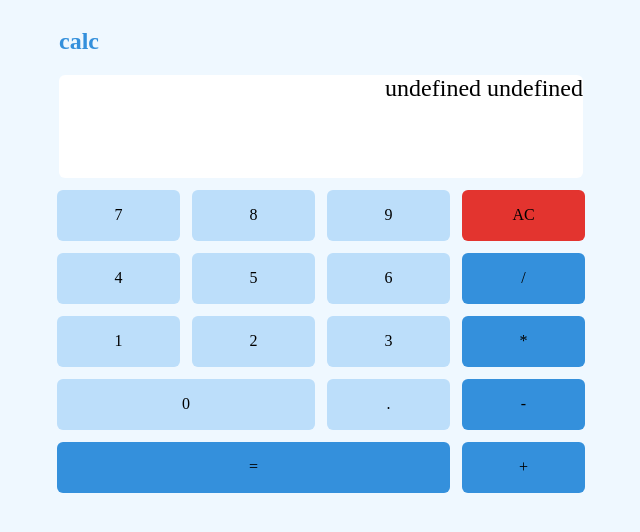
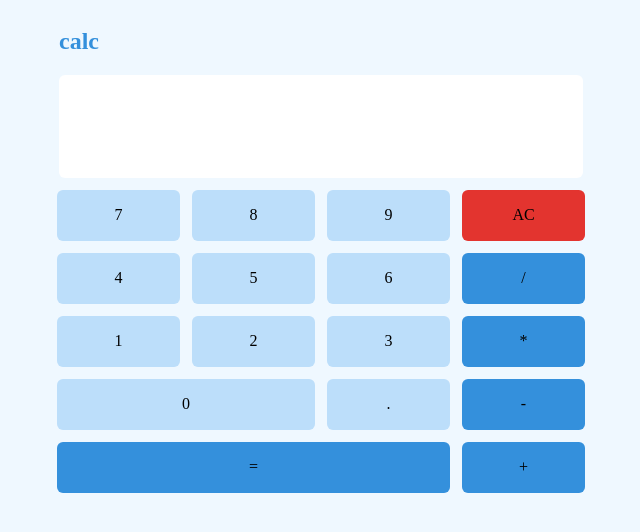
Before and after one commit to matthcarson01/javascript-calculator, a React (Create React App) app: page / in a window 1280 px wide. Shown: the top 532 px of the page, without its empty margins (319-959 px from the left). Built offline with nearby package versions, Linux system fonts and the light colour scheme.

Commit message:
Added CLEAR and ADD_NUMBER action type

```diff
--- a/src/App.js
+++ b/src/App.js
@@ -1,12 +1,40 @@
 import { useReducer } from 'react';
+import NumBttn from './NumBttn';
 import './App.css';
-
-function reducer(state, action){
-
+export const ACTIONS = {
+  CLEAR: "clear",
+  SOLVE: "solve",
+  ADD_NUMBER: "add-number"
+}
+const intitalState = {
+  operation: '',
+  prevOperand: '' ,
+  currOperand: '',
+}
+function reducer(state, {type,payload}){
+  switch(type){
+    case ACTIONS.CLEAR:
+      return {};
+    case ACTIONS.SOLVE:
+        return {};
+    case ACTIONS.ADD_NUMBER:
+      if (payload.num === 0 && state.currOperand === "0") {
+        return state
+      }
+      if (payload.num === "." && state.currOperand.includes(".")) {
+        return state
+      }
+      return {
+        ...state,
+        currOperand: `${state.currOperand || ""}${payload.num}`,
+      }
+    default:
+      return state
+  }
 }
 
 function App() {
-  const [{ currOperand, prevOperand, operation }, dispatch] = useReducer(  reducer, {} )
+  const [{ currOperand, prevOperand, operation }, dispatch] = useReducer( reducer, intitalState )
   return (
     <main>
       <header>
@@ -17,16 +45,23 @@ function App() {
         <div className="results">{currOperand}</div>
       </section>
       <section id="keys">
-        <div id="nine" className="btn bkg-ltgry" onClick={() => {}}>9</div>
-        <div id="eight" className="btn bkg-ltgry" onClick={() => {}}>8</div>
-        <div id="seven" className="btn bkg-ltgry" onClick={() => {}}>7</div>
-        <div id="six" className="btn bkg-ltgry" onClick={() => {}}>6</div>
-        <div id="five" className="btn bkg-ltgry" onClick={() => {}}>5</div>
-        <div id="four" className="btn bkg-ltgry" onClick={() => {}}>4</div>
-        <div id="three" className="btn bkg-ltgry" onClick={() => {}}>3</div>
-        <div id="two" className="btn bkg-ltgry" onClick={() => {}}>2</div>
-        <div id="one" className="btn bkg-ltgry" onClick={() => {}}>1</div>
-        <div id="zero" className="btn-2 bkg-ltgry">0</div>
+        {
+          [
+              {id:"nine",num:9,dispatch},
+              {id:"eight",num:8,dispatch},
+              {id:"seven",num:7,dispatch},
+              {id:"six",num:6,dispatch},
+              {id:"five",num:5,dispatch},
+              {id:"four",num:4,dispatch},
+              {id:"three",num:3,dispatch},
+              {id:"two",num:2,dispatch},
+              {id:"one",num:1,dispatch},
+              // {id:"zero",num:0,dispatch},
+            ].map(
+              button=><NumBttn id={button.id} num={button.num} dispatch={button.dispatch}/>
+              )
+          }
+        <div id="zero" className="btn-2 bkg-ltgry" onClick={ () => dispatch({ type: ACTIONS.ADD_NUMBER, payload:{num:0}})}  >0</div>
         <div id="decimal" className="btn bkg-ltgry">.</div>
         <div id="divide" className="btn bkg-gry" onClick={() => {}}>/</div>
         <div id="multiply" className="btn bkg-gry" onClick={() => {}}>*</div>
--- /dev/null
+++ b/src/NumBttn.js
@@ -0,0 +1,11 @@
+import { ACTIONS } from "./App"
+
+export default function NumBttn({id,num,dispatch}) {
+    return (
+        <div
+            id={id}
+            className="btn bkg-ltgry"
+            onClick={ () => dispatch({ type: ACTIONS.ADD_NUMBER, payload:{num} }) }
+        >{num}</div>
+    )
+}
```
